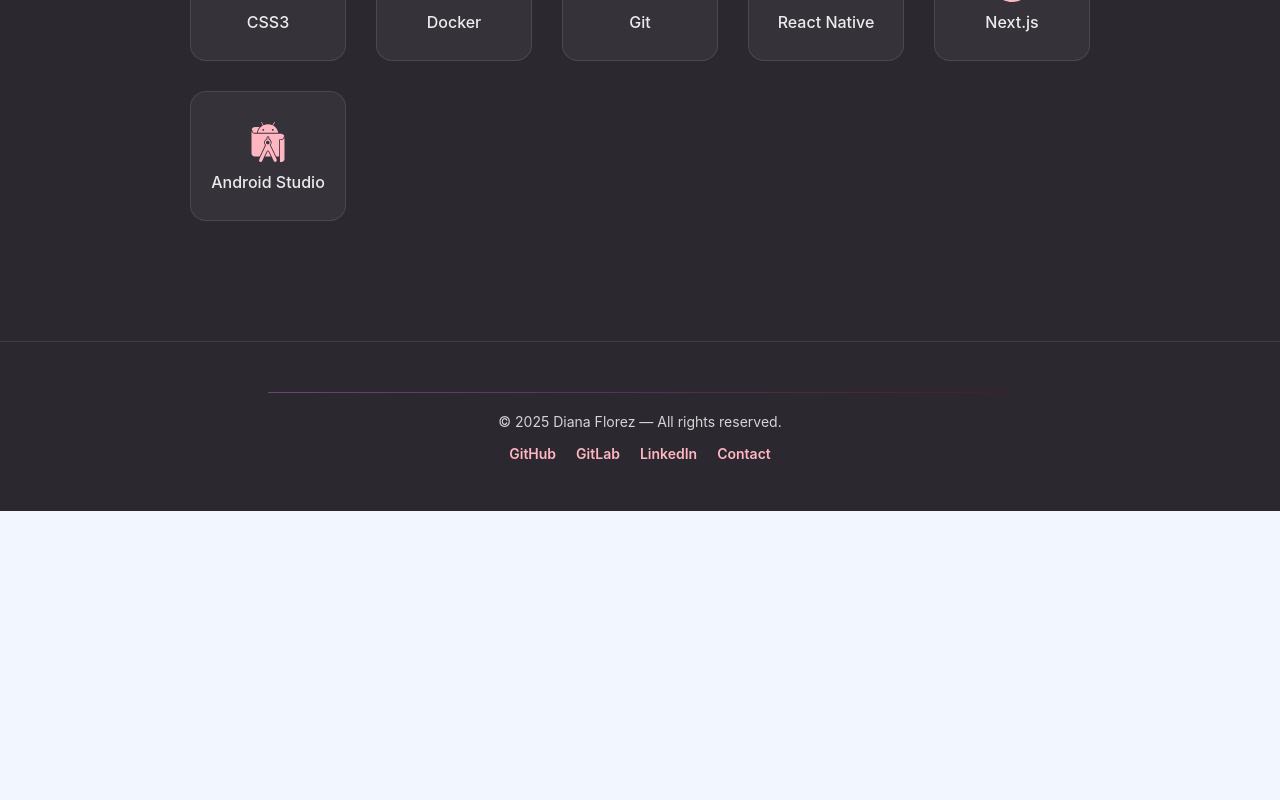
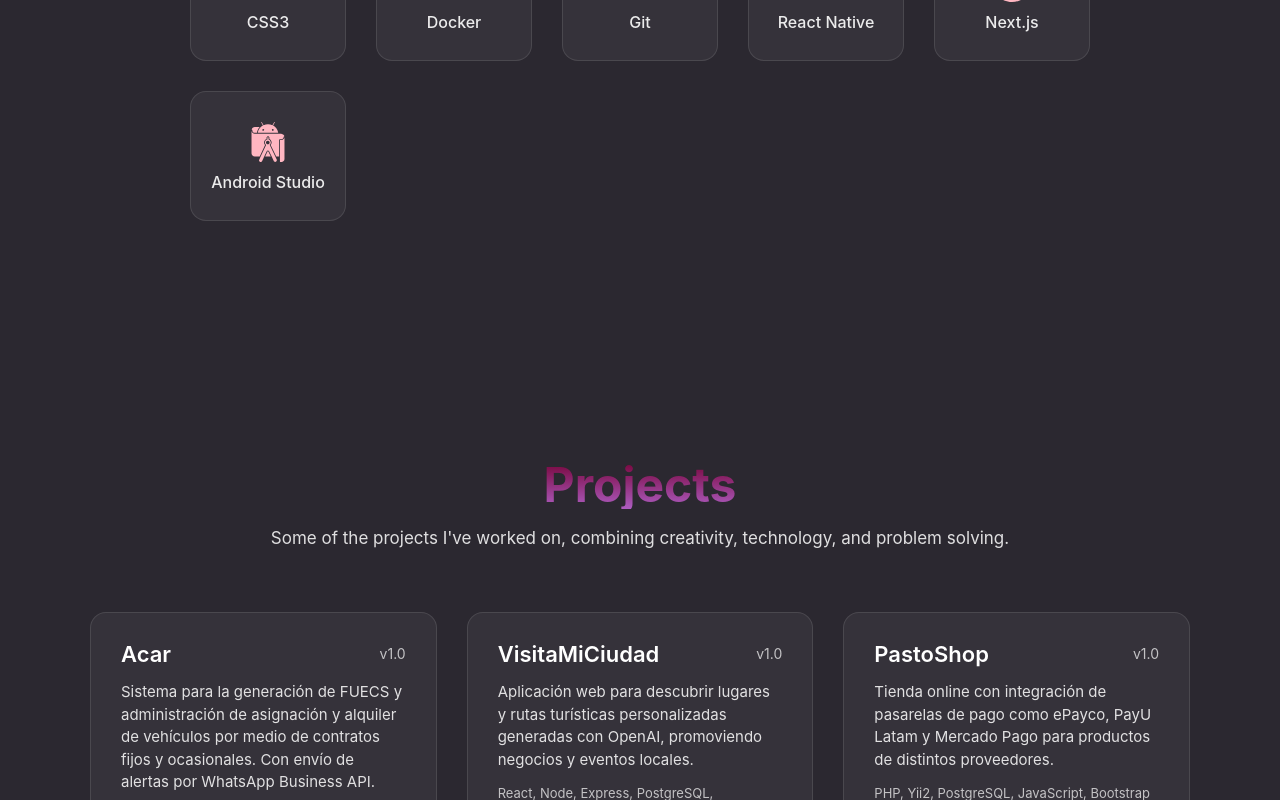
Before and after one commit to dianaflorez/my-portfolio, a React (Vite) app in the folder ui/: page / in a window 1280 px wide. Shown: the part 2000-2800 px from the top of the page. Before the commit the page ends 2511 px from the top, so only its background shows below. Built offline with nearby package versions, Linux system fonts and the light colour scheme.

Commit message:
arreglo Skills

```diff
--- a/ui/src/components/routes/LandingPage.tsx
+++ b/ui/src/components/routes/LandingPage.tsx
@@ -10,6 +10,7 @@ import Typewriter from "typewriter-effect";
 import AboutMe from "../sections/AboutMe";
 import Footer from "../sections/Footer";
 import Skills from "../sections/Skills";
+import Projects from "../sections/Projects";
 
 
 const LandingPage = () => {
@@ -115,6 +116,7 @@ const LandingPage = () => {
       <main>
         <AboutMe />
         <Skills />
+        <Projects />
       </main>
 
       <Footer />
--- /dev/null
+++ b/ui/src/components/sections/projects.tsx
@@ -0,0 +1,226 @@
+import React from "react";
+import styled from "styled-components";
+import { themes } from "../../styles/ColorStyles";
+import { H1, MediumText } from "../../styles/TextStyles";
+
+interface Project {
+  title: string;
+  description: string;
+  version: string;
+  link: string;
+  tag: string;
+  timestamp: number;
+}
+
+const projects: Project[] = [
+  {
+    title: "Acar",
+    description:
+      "Sistema para la generación de FUECS y administración de asignación y alquiler de vehículos por medio de contratos fijos y ocasionales. Con envío de alertas por WhatsApp Business API.",
+    version: "1.0",
+    link: "https://gitlab.com/dianaflorez",
+    tag: "PHP, Yii2, PostgreSQL, JavaScript, Bootstrap, WhatsApp Business API",
+    timestamp: 765817712002,
+  },
+  {
+    title: "VisitaMiCiudad",
+    description:
+      "Aplicación web para descubrir lugares y rutas turísticas personalizadas generadas con OpenAI, promoviendo negocios y eventos locales.",
+    version: "1.0",
+    link: "https://github.com/dianaflorez/visitamiciudad",
+    tag: "React, Node, Express, PostgreSQL, JavaScript, Material UI",
+    timestamp: 765817712001,
+  },
+  {
+    title: "PastoShop",
+    description:
+      "Tienda online con integración de pasarelas de pago como ePayco, PayU Latam y Mercado Pago para productos de distintos proveedores.",
+    version: "1.0",
+    link: "https://github.com/dianaflorez",
+    tag: "PHP, Yii2, PostgreSQL, JavaScript, Bootstrap",
+    timestamp: 765817712002,
+  },
+  {
+    title: "Sinet",
+    description:
+      "Sistema de administración para el préstamo y asignación de equipos para la Gobernación de Nariño.",
+    version: "1.0",
+    link: "https://github.com/dianaflorez",
+    tag: "React",
+    timestamp: 765817712003,
+  },
+  {
+    title: "Sinet-Form",
+    description:
+      "Sistema de soporte y administración de tickets de atención al usuario, con encuestas personalizadas y dinámicas.",
+    version: "1.0",
+    link: "https://github.com/dianaflorez",
+    tag: "PHP, Yii2, PostgreSQL, JavaScript, Bootstrap",
+    timestamp: 765817712004,
+  },
+  {
+    title: "WIWO Walk in the World (Android)",
+    description:
+      "Aplicación móvil desarrollada en Android Studio, con backend administrable en Digital Ocean usando Apache, PHP, Yii2 y PostgreSQL.",
+    version: "1.0",
+    link: "https://www.facebook.com/WIWO-Walk-in-the-World-368133963521258/",
+    tag: "Android Studio, PHP, Yii2, PostgreSQL, JavaScript, Materialize",
+    timestamp: 765817712005,
+  },
+  {
+    title: "Multiser",
+    description:
+      "Sistema de administración para solicitud y gestión de cobros por libranza.",
+    version: "1.0",
+    link: "https://github.com/dianaflorez",
+    tag: "PHP, Yii2, PostgreSQL, JavaScript, Bootstrap",
+    timestamp: 765817712006,
+  },
+  {
+    title: "Arkenity",
+    description:
+      "Plataforma para la creación de cursos online de trading, con administración de usuarios y clases en línea y offline.",
+    version: "1.0",
+    link: "https://github.com/dianaflorez",
+    tag: "PHP, Yii2, PostgreSQL, JavaScript, Bootstrap",
+    timestamp: 765817712007,
+  },
+  {
+    title: "IncentAPI",
+    description:
+      "Sistema para la generación de desprendibles de pago con código QR para redimir en supermercados afiliados.",
+    version: "1.0",
+    link: "https://github.com/dianaflorez",
+    tag: "PHP, Yii2, MySQL, JavaScript, Bootstrap",
+    timestamp: 765817712008,
+  },
+];
+
+const Projects: React.FC = () => {
+  return (
+    <Wrapper>
+      <Title>Projects</Title>
+      <Description>
+        Some of the projects I've worked on, combining creativity, technology, and problem solving.
+      </Description>
+
+      <Grid>
+        {projects.map((project) => (
+          <Card key={project.timestamp}>
+            <Header>
+              <CardTitle>{project.title}</CardTitle>
+              <Version>v{project.version}</Version>
+            </Header>
+
+            <CardDescription>{project.description}</CardDescription>
+
+            <Tags>{project.tag}</Tags>
+
+            <LinkButton href={project.link} target="_blank" rel="noopener noreferrer">
+              View Project
+            </LinkButton>
+          </Card>
+        ))}
+      </Grid>
+    </Wrapper>
+  );
+};
+
+export default Projects;
+
+// 💅 Estilos
+const Wrapper = styled.section`
+  background: ${themes.dark.backgroundColor};
+  padding: 120px 30px;
+  text-align: center;
+`;
+
+const Title = styled(H1)`
+  font-size: 48px;
+  background: linear-gradient(180deg, rgb(119, 4, 58) 0%, rgb(173, 93, 193) 100%);
+  background-clip: text;
+  -webkit-background-clip: text;
+  color: transparent;
+  margin-bottom: 16px;
+`;
+
+const Description = styled(MediumText)`
+  color: rgba(255, 255, 255, 0.85);
+  max-width: 800px;
+  margin: 0 auto 60px;
+  line-height: 1.6;
+`;
+
+const Grid = styled.div`
+  display: grid;
+  grid-template-columns: repeat(auto-fit, minmax(300px, 1fr));
+  gap: 30px;
+  max-width: 1100px;
+  margin: 0 auto;
+`;
+
+const Card = styled.div`
+  background: rgba(255, 255, 255, 0.05);
+  border: 1px solid rgba(255, 255, 255, 0.1);
+  border-radius: 16px;
+  padding: 30px;
+  display: flex;
+  flex-direction: column;
+  align-items: flex-start;
+  gap: 16px;
+  color: white;
+  transition: all 0.3s ease;
+
+  &:hover {
+    transform: translateY(-6px);
+    border-color: rgba(255, 255, 255, 0.3);
+    box-shadow: 0px 10px 25px rgba(0, 0, 0, 0.35);
+  }
+`;
+
+const Header = styled.div`
+  display: flex;
+  justify-content: space-between;
+  width: 100%;
+  align-items: center;
+`;
+
+const CardTitle = styled.h3`
+  font-size: 22px;
+  font-weight: 600;
+`;
+
+const Version = styled.span`
+  font-size: 14px;
+  opacity: 0.7;
+`;
+
+const CardDescription = styled.p`
+  font-size: 15px;
+  opacity: 0.85;
+  line-height: 1.5;
+  text-align: left;
+`;
+
+const Tags = styled.div`
+  font-size: 13px;
+  opacity: 0.7;
+  text-align: left;
+`;
+
+const LinkButton = styled.a`
+  margin-top: auto;
+  align-self: flex-start;
+  padding: 10px 18px;
+  border-radius: 8px;
+  background: linear-gradient(180deg, rgb(119, 4, 58) 0%, rgb(173, 93, 193) 100%);
+  color: white;
+  font-weight: 500;
+  text-decoration: none;
+  transition: all 0.3s ease;
+
+  &:hover {
+    transform: translateY(-3px);
+    box-shadow: 0 6px 16px rgba(0, 0, 0, 0.35);
+  }
+`;
```
